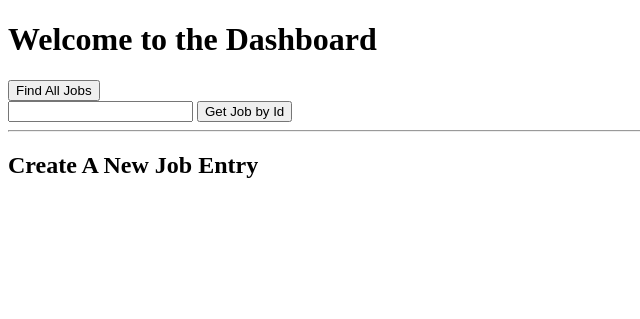
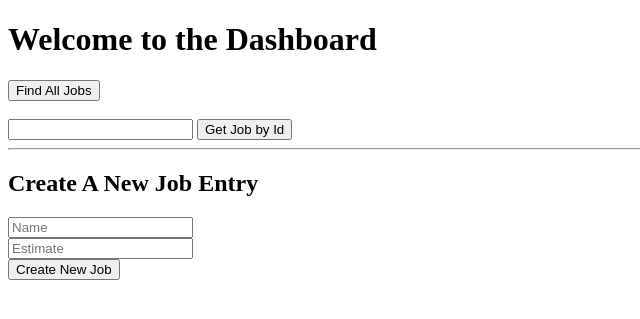
Before and after one commit to coaa0801-creator/EventTrackerProject, a Spring Boot app: page / in a window 1280 px wide. Shown: the top 319 px of the page, without its empty margins (0-640 px from the left). Run offline with Spring Boot 4, Linux system fonts and the light colour scheme.

Commit message:
Create, Find working

```diff
--- a/CheyennePlbg/src/main/resources/static/index.html
+++ b/CheyennePlbg/src/main/resources/static/index.html
@@ -10,6 +10,7 @@
 <form name="findAll">
 <button name="findAllSubmit">Find All Jobs</button>
 </form>
+<br>
 <form name="jobLookup">
   <input type="number" name="jobId">
   <button name="lookup">Get Job by Id</button>
@@ -17,8 +18,11 @@
 <div id="resultBody"></div>
 <hr>
 <h2>Create A New Job Entry</h2>
-
-
+<form name="newJob">
+  <input type="text" class="newJob" id="name" placeholder="Name"><br>
+  <input type="number" min="0" class="newJob" id="estimate" placeholder="Estimate"><br>
+  <input type="submit" name="createJob" value="Create New Job">
+  </form>
 
 
 
--- a/CheyennePlbg/src/main/resources/static/js/plbg.js
+++ b/CheyennePlbg/src/main/resources/static/js/plbg.js
@@ -6,20 +6,31 @@ console.log('script loaded');
 function init() {
   console.log('in init');
   document.findAll.findAllSubmit.addEventListener('click', findAll);
-  // document.newJob.createJob.addEventListener('click', createJob);
+  document.newJob.createJob.addEventListener('click', createJob);
   document.jobLookup.lookup.addEventListener('click', lookUpJobByID);
+  document.update.updateJob.addEventListener('click', updateJobByID);
+  document.update.deleteJob.addEventListener('click', deleteJobByID);
 }
+
+
+
+
+
+let updateJobByID = function(e){
+  e.preventDefault();
+  var job = document.update.updateJob.value;
+
+}
+
+
+
+
 
 let lookUpJobByID = function(e){
   e.preventDefault();
   var jobId = document.jobLookup.jobId.value;
   if (!isNaN(jobId) && jobId > 0) {
-
-
-
-
     let xhr = new XMLHttpRequest();
-
     xhr.open('GET', 'api/jobs/' + jobId, true);
     xhr.onreadystatechange = function() {
       if (xhr.readyState === 4) {
@@ -27,7 +38,7 @@ let lookUpJobByID = function(e){
         if (xhr.status === 200) {
           console.log('request Successful');
           let job = JSON.parse(xhr.responseText);
-          console.log(job.title);
+          console.log(job.name);
           displayJob(job);
 
         } else {
@@ -44,21 +55,116 @@ let lookUpJobByID = function(e){
 
 let createJob = function(e){
   e.preventDefault();
-}
+  let xhr = new XMLHttpRequest();
+  xhr.open('POST', 'api/jobs/', true);
+  xhr.setRequestHeader("Content-type", "application/json");
+  xhr.onreadystatechange = function() {
+    if (xhr.readyState === 4) {
+      console.log('Request Complete.');
+      if (xhr.status === 201) {
+        document.newJob.reset();
+        let newJob = JSON.parse(xhr.responseText);
+        // console.log(newFilm.title);
+        displayJob(newJob);
+      } else {
+        console.log("POST request failed.");
+        console.error(xhr.status + ': ' + xhr.responseText);
+      }
+    }
+  };
+  var userJob = {
+    name: document.newJob.name.value,
+    estimate: document.newJob.estimate.value,
+  };
+  var userObjectJSON = JSON.stringify(userJob);
+  xhr.send(userObjectJSON);
+};
+
 
 let findAll = function(e){
+  console.log("in find All");
   e.preventDefault();
-}
+    let xhr = new XMLHttpRequest();
+    xhr.open('GET', 'api/jobs/', true);
+    xhr.onreadystatechange = function() {
+      if (xhr.readyState === 4) {
+        console.log('Request Complete.');
+        if (xhr.status === 200) {
+          console.log('request Successful');
+          let jobs = JSON.parse(xhr.responseText);
+          console.log(jobs.length);
+          displayJobs(jobs);
+        } else {
+          console.error('request failed ' + xhr.status);
+          var dataDiv = document.getElementById('ResultBody');
+          dataDiv.textContent = 'No Jobs Found';
+        }
+      }
+    }
+    xhr.send();
+  }
+
+
 
 let deleteJob = function(e){
   e.preventDefault();
 }
 
+function displayJobs(jobs){
+
+  var resultData = document.getElementById('resultBody');
+  resultData.textContent = '';
+   for(let i = 0; i < jobs.length; i++){
+  console.log(jobs[i].name);
+  let h1 = document.createElement('h1');
+  h1.textContent = jobs[i].name + ": "
+  if(jobs[i].address !== null){
+    h1.textContent += jobs[i].address.address + " " + jobs[i].address.city + ", " + jobs[i].address.state;}
+  if(jobs[i].customer !== null){
+    let blockquote = document.createElement('blockquote');
+  blockquote.textContent = jobs[i].customer.firstName;}
+  let update = document.createElement('form');
+  let updateBtn = document.createElement('button');
+  let deleteBtn = document.createElement('button');
+  updateBtn.name = 'updateJob';
+  updateBtn.textContent = "Update Job";
+  updateBtn.value = jobs[i];
+  deleteBtn.name = 'deleteJob';
+  deleteBtn.textContent = "Delete Job";
+  deleteBtn.value = jobs[i];
+  update.appendChild(updateBtn);
+  update.appendChild(deleteBtn);
+  resultData.appendChild(h1);
+  resultData.appendChild(update);
+}
+}
+
+
 function displayJob(job){
+  console.log(job.name);
   var resultData = document.getElementById('resultBody');
   resultData.textContent = '';
   let h1 = document.createElement('h1');
-  h1.textContent = job.name;
-  let blockquote = document.createElement('blockquote');
-  blockquote.textContent = job.description;
+  h1.textContent = job.name + ": "
+  if(job.address !== null){
+    h1.textContent += job.address.address + " " + job.address.city + ", " + job.address.state;}
+  if(job.customer !== null){
+    let blockquote = document.createElement('blockquote');
+  blockquote.textContent = job.customer.firstName;}
+    let update = document.createElement('form');
+    update.name = 'update';
+    let updateBtn = document.createElement('button');
+    let deleteBtn = document.createElement('button');
+    updateBtn.name = 'updateJob';
+    updateBtn.value = job;
+    updateBtn.textContent = "Update Job";
+    deleteBtn.name = 'deleteJob';
+    deleteBtn.textContent = "Delete Job";
+    deleteBtn.value = job;
+    update.appendChild(updateBtn);
+    update.appendChild(deleteBtn);
+
+  resultData.appendChild(h1);
+  resultData.appendChild(update);
+
 }
```
